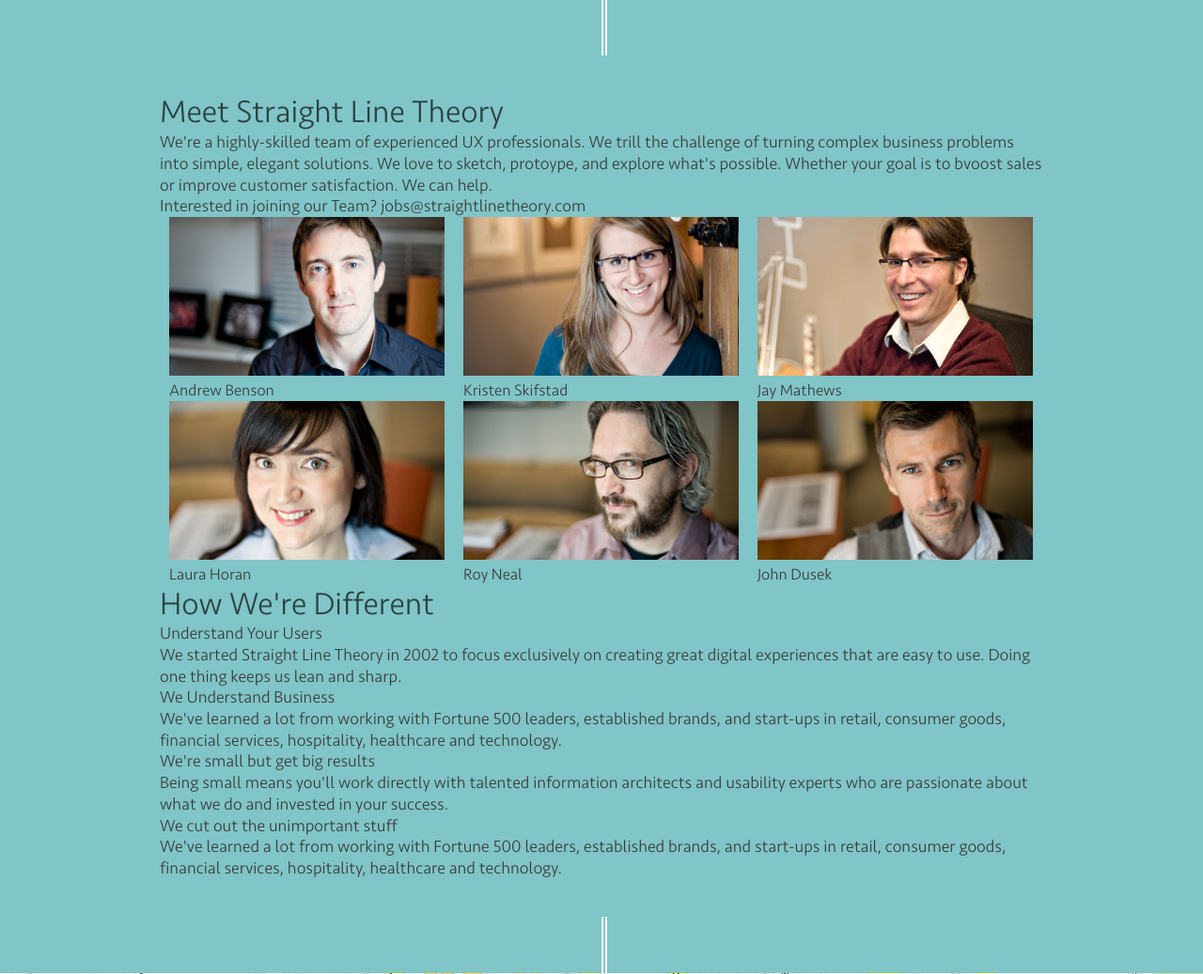
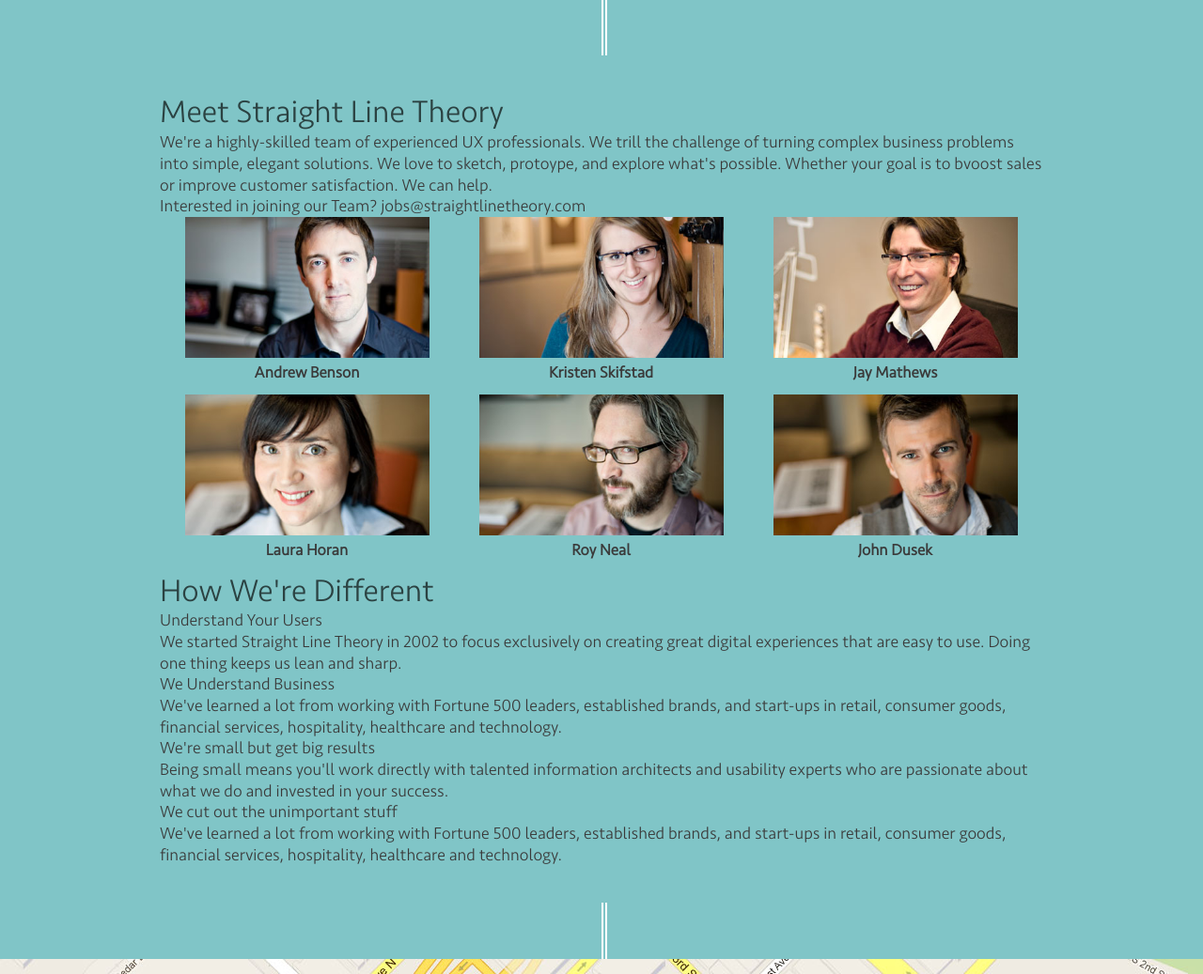
Before and after one commit to apticknor/slt, a PHP site: page / in a window 1280 px wide. Shown: the part 1567-2604 px from the top of the page at 94% size. Run offline with PHP 8.4, Linux system fonts and the light colour scheme; data that the repository does not hold is empty; a stand-in replaces the project's code that opens the database connection; some libraries are stand-ins or nearby versions.

Commit message:
adding markup and styles to biographies in about section

```diff
--- a/assets/styles/screen-md.css
+++ b/assets/styles/screen-md.css
@@ -101,26 +101,14 @@ body {
 ------------------------------------------------------------------------ */
 .blocks {
     margin: 0; /* reset small view margin */
-    max-width: none; /* reset small view max-width */
-    font-size: 0; /* fix inline block spacing */
-    position: relative;
-    left: -10px;
 }
 
 .blocks > * {
-    display: inline-block;
-    vertical-align: top;
-    -webkit-box-sizing: border-box;
-    -moz-box-sizing: border-box;
-    -ms-box-sizing: border-box;
-    -o-box-sizing: border-box;
-    box-sizing: border-box;
     margin: 0; /* reset small view margin */
-    padding-left: 20px;
-    font-size: 16px; /* reset font-size after inline block spacing fix*/
 }
 
 .blocks_2up > * { width: 50.0%; }
+.blocks_2upThen3up > * { width: 33.3%; }
 .blocks_3up > * { width: 33.3% }
 .blocks_4up > * { width: 25.0%; }
 .blocks_5up > * { width: 20.0%; }
--- a/assets/styles/screen.css
+++ b/assets/styles/screen.css
@@ -371,11 +371,25 @@ audio {
 ------------------------------------------------------------------------ */
 .blocks {
     margin: 0 auto;
+    font-size: 0; /* fix inline block spacing */
+    position: relative;
+    left: -10px;
 }
 
 .blocks > * {
-    margin: 0 6%;
+    display: inline-block;
+    vertical-align: top;
+    -webkit-box-sizing: border-box;
+    -moz-box-sizing: border-box;
+    -ms-box-sizing: border-box;
+    -o-box-sizing: border-box;
+    box-sizing: border-box;
+    margin: 0;
+    padding-left: 20px;
+    font-size: 16px; /* reset font-size after inline block spacing fix*/
 }
+
+.blocks_2upThen3up > * { width: 50%; }
 
 /* ---------------------------------------------------------------------
  Feature
--- a/includes/sections/about.php
+++ b/includes/sections/about.php
@@ -4,30 +4,66 @@
                 <h2 class="hdg hdg_section hdg_blue">Meet Straight Line Theory</h2>
                 <p>We're a highly-skilled team of experienced UX professionals. We trill the challenge of turning complex business problems into simple, elegant solutions. We love to sketch, protoype, and explore what's possible. Whether your goal is to bvoost sales or improve customer satisfaction. We can help.</p>
                 <p>Interested in joining our Team? <a href="mailto:jobs@straightlinetheory.com">jobs@straightlinetheory.com</a></p>
-                <ul class="blocks blocks_3up">
+                <ul class="blocks blocks_2upThen3up">
                     <li>
+                        <div class="feature">
+                            <div class="feature-img">
                                 <img src="<?php echo $site_url; ?>assets/images/content/andrew-benson.jpg" alt="Andrew Benson" />
-                        <h3>Andrew Benson</h3>
+                            </div>
+                            <div class="feature-hd">
+                                <h3 class="hdg hdg_bold">Andrew Benson</h3>
+                            </div>
+                        </div>
                     </li>
                     <li>
+                        <div class="feature">
+                            <div class="feature-img">
                                 <img src="<?php echo $site_url; ?>assets/images/content/kristen-skifstad.jpg" alt="Kristen Skifstad" />
-                        <h3>Kristen Skifstad</h3>
+                            </div>
+                            <div class="feature-hd">
+                                <h3 class="hdg hdg_bold">Kristen Skifstad</h3>
+                            </div>
+                        </div>
                     </li>
                     <li>
+                        <div class="feature">
+                            <div class="feature-img">
                                 <img src="<?php echo $site_url; ?>assets/images/content/jay-mathews.jpg" alt="Jay Mathews" />
-                        <h3>Jay Mathews</h3>
+                            </div>
+                            <div class="feature-hd">
+                                <h3 class="hdg hdg_bold">Jay Mathews</h3>
+                            </div>
+                        </div>
                     </li>
                     <li>
+                        <div class="feature">
+                            <div class="feature-img">
                                 <img src="<?php echo $site_url; ?>assets/images/content/laura-horan.jpg" alt="Laura Horan" />
-                        <h3>Laura Horan</h3>
+                            </div>
+                            <div class="feature-hd">
+                                <h3 class="hdg hdg_bold">Laura Horan</h3>
+                            </div>
+                        </div>
                     </li>
                     <li>
+                        <div class="feature">
+                            <div class="feature-img">
                                 <img src="<?php echo $site_url; ?>assets/images/content/roy-neal.jpg" alt="Roy Neal" />
-                        <h3>Roy Neal</h3>
+                            </div>
+                            <div class="feature-hd">
+                                <h3 class="hdg hdg_bold">Roy Neal</h3>
+                            </div>
+                        </div>
                     </li>
                     <li>
+                        <div class="feature">
+                            <div class="feature-img">
                                 <img src="<?php echo $site_url; ?>assets/images/content/john-dusek.jpg" alt="John Dusek" />
-                        <h3>John Dusek</h3>
+                            </div>
+                            <div class="feature-hd">
+                                <h3 class="hdg hdg_bold">John Dusek</h3>
+                            </div>
+                        </div>
                     </li>
                 </ul>
                 <h2 class="hdg hdg_section hdg_blue">How We're Different</h2>
```
Lines whose indentation alone changed are shown as unchanged.
